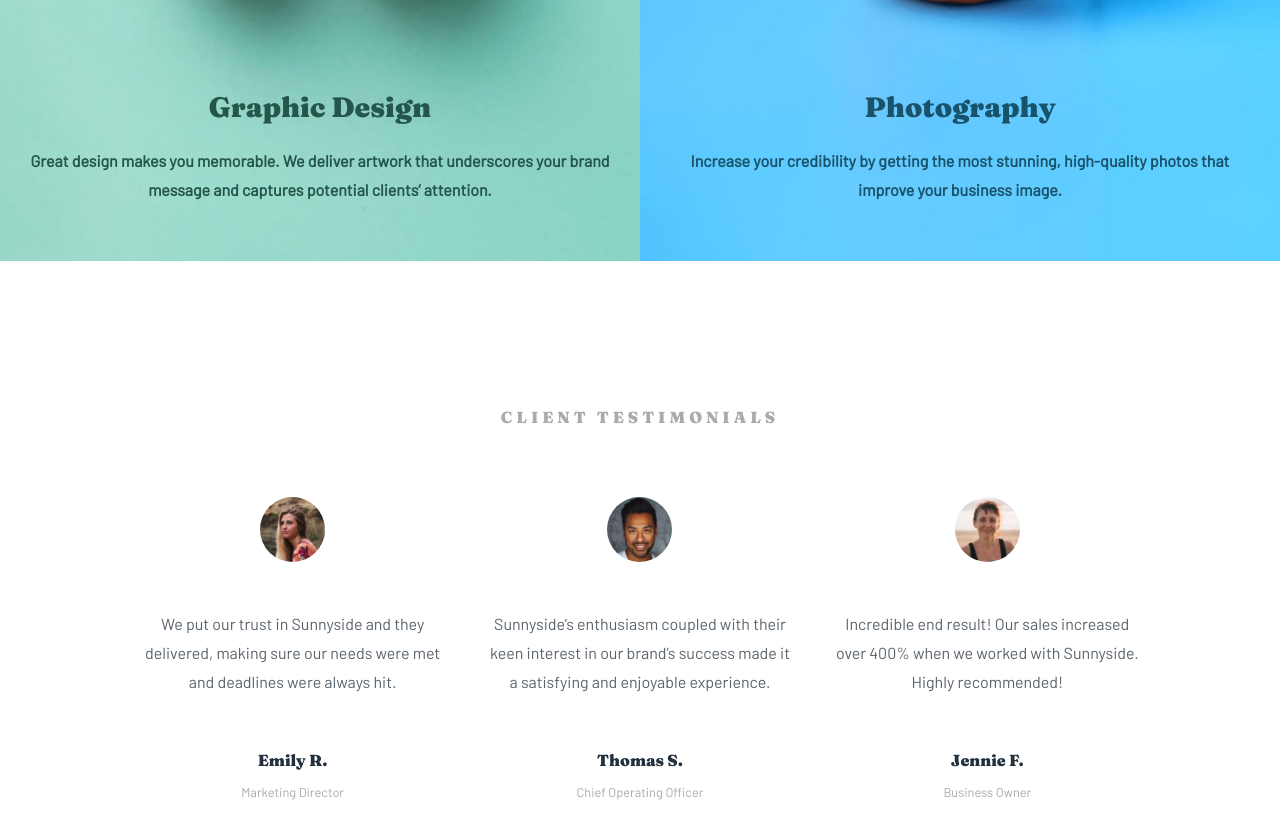
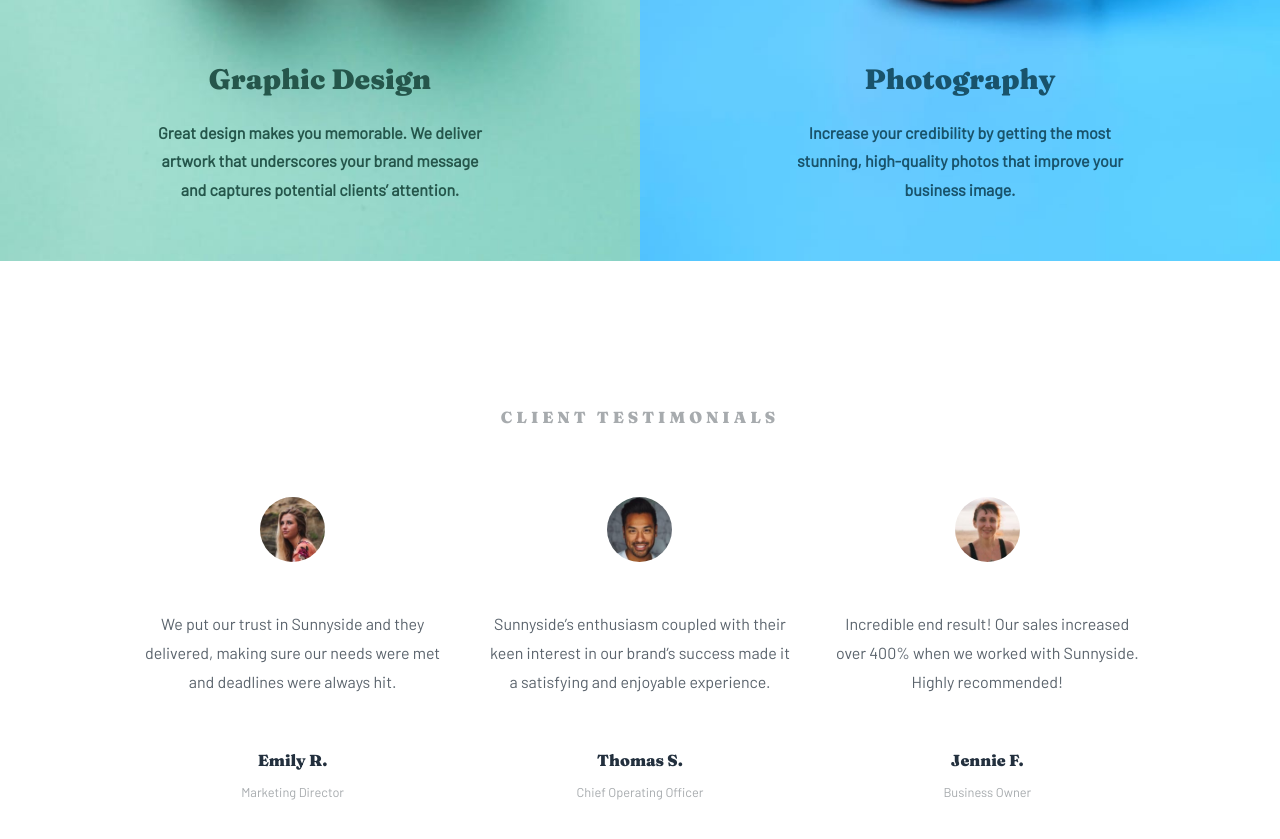
Before and after one commit to xyzeez/sunnyside-agency-landing-page, a website: page dist/index.html in a window 1280 px wide. Shown: the part 2139-2978 px from the top of the page. Drawn offline with Linux system fonts and the light colour scheme.

Commit message:
🐛 fix: fixed paragraph width

```diff
--- a/dist/index.html
+++ b/dist/index.html
@@ -189,7 +189,7 @@
               Graphic Design
             </h3>
             <p
-              class="feature__text text mt-5 font-barlow text-[1rem] font-semibold leading-[1.8rem] text-cyan"
+              class="feature__text text mt-5 max-w-[38ch] font-barlow text-[1rem] font-semibold leading-[1.8rem] text-cyan"
             >
               Great design makes you memorable. We deliver artwork that
               underscores your brand message and captures potential clients’
@@ -207,7 +207,7 @@
               Photography
             </h3>
             <p
-              class="feature__text text mt-5 font-barlow text-[1rem] font-semibold leading-[1.8rem] text-blue"
+              class="feature__text text mt-5 max-w-[38ch] font-barlow text-[1rem] font-semibold leading-[1.8rem] text-blue"
             >
               Increase your credibility by getting the most stunning,
               high-quality photos that improve your business image.
```
Also changed, not shown: dist/css/style.css.
